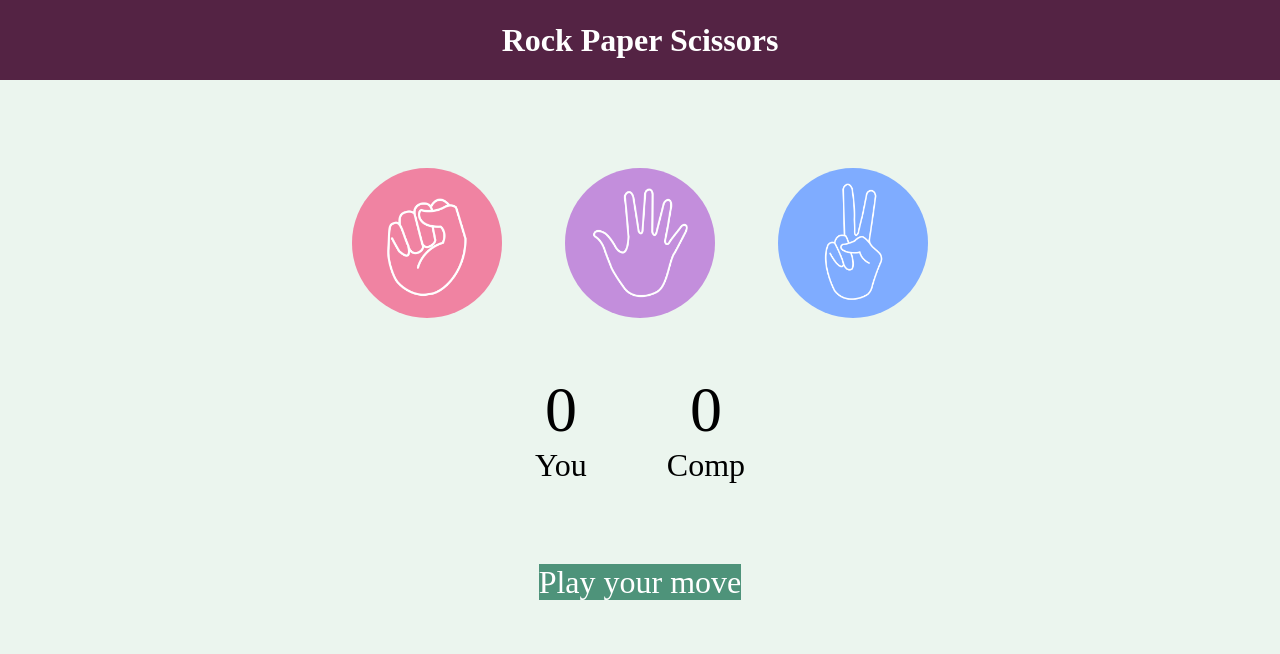
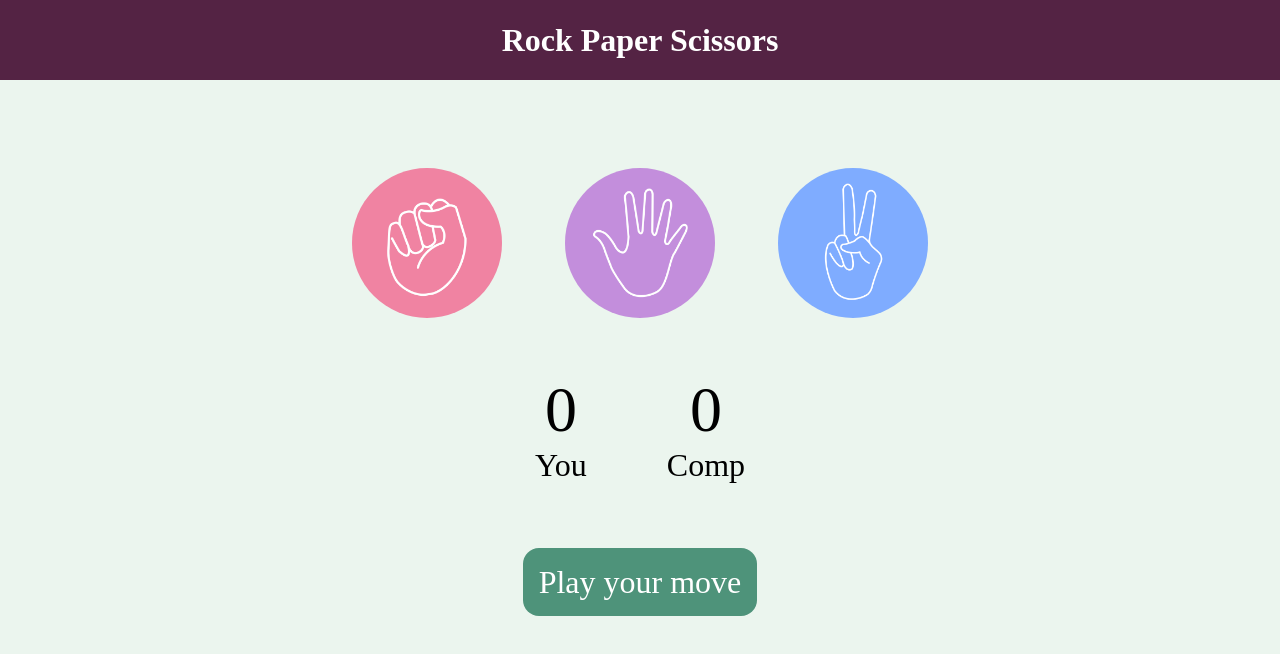
Before and after one commit to ArjunB126/Stone_Paper_Scissor, a plain HTML site: page index.html in a window 1280 px wide. Drawn offline with Linux system fonts and the light colour scheme.

Commit message:
Css_Changes

```diff
--- a/style.css
+++ b/style.css
@@ -68,5 +68,6 @@ img {
   color: white;
   font-size: 2rem;
   display: inline;
-
+  padding: 1rem;
+  border-radius: 1rem;
 }
```
